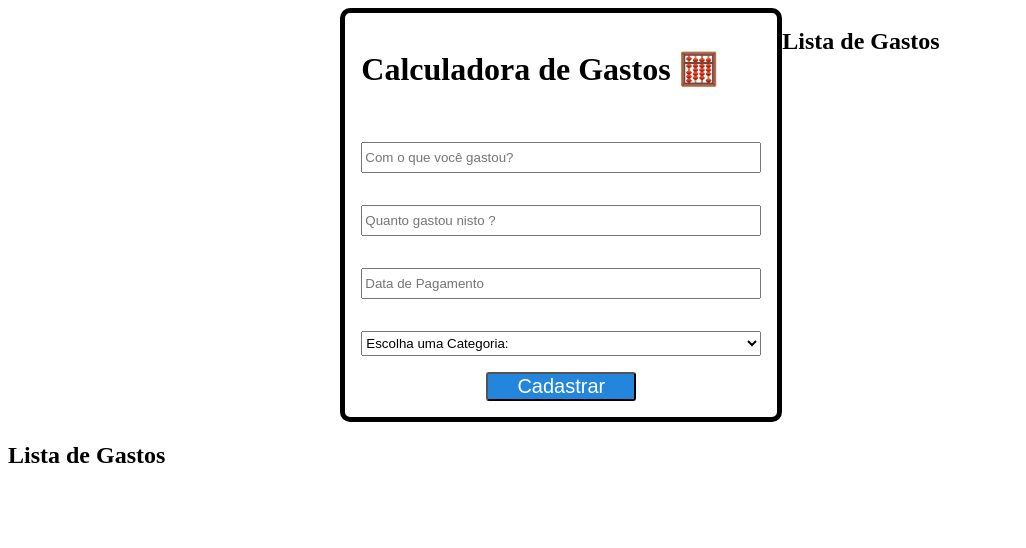
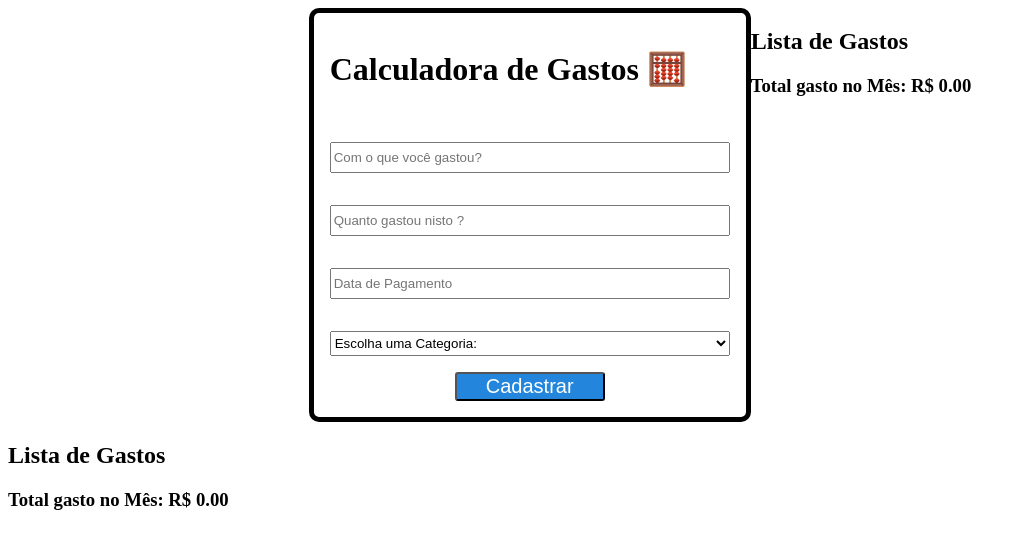
Before and after one commit to Marttinis/Calculadora_de_Gastos, a React (Vite) app: page / in a window 1280 px wide. Shown: the top 548 px of the page, without its empty margins (0-1026 px from the left). Built offline with nearby package versions, Linux system fonts and the light colour scheme.

Commit message:
criei a função para somar os valores dos gastos no mês

```diff
--- a/src/Components/ListaDeGastos.jsx
+++ b/src/Components/ListaDeGastos.jsx
@@ -1,14 +1,23 @@
 function ListaDeGastos({ gastos = [] }) {
+
+    // Função para calcular o total dos gastos
+    function gastoTotal() {
+        return gastos.reduce((total, gasto) => total + parseFloat(gasto.valor), 0);
+
+    }
+
+
     return (
         <div>
             <h2>Lista de Gastos</h2>
             <ul>
                 {gastos.map((gasto, index) => (
                     <li key={index}>
-                        <strong>{gasto.nome}</strong> - R$ {gasto.valor} - {gasto.data} ({gasto.categoria})
+                        <strong>{gasto.nome}</strong> - R$ {parseFloat(gasto.valor)} - {gasto.data} ({gasto.categoria})
                     </li>
                 ))}
             </ul>
+            <h3>Total gasto no Mês: R$ {gastoTotal().toFixed(2)}</h3>
         </div>
     );
 }
```
